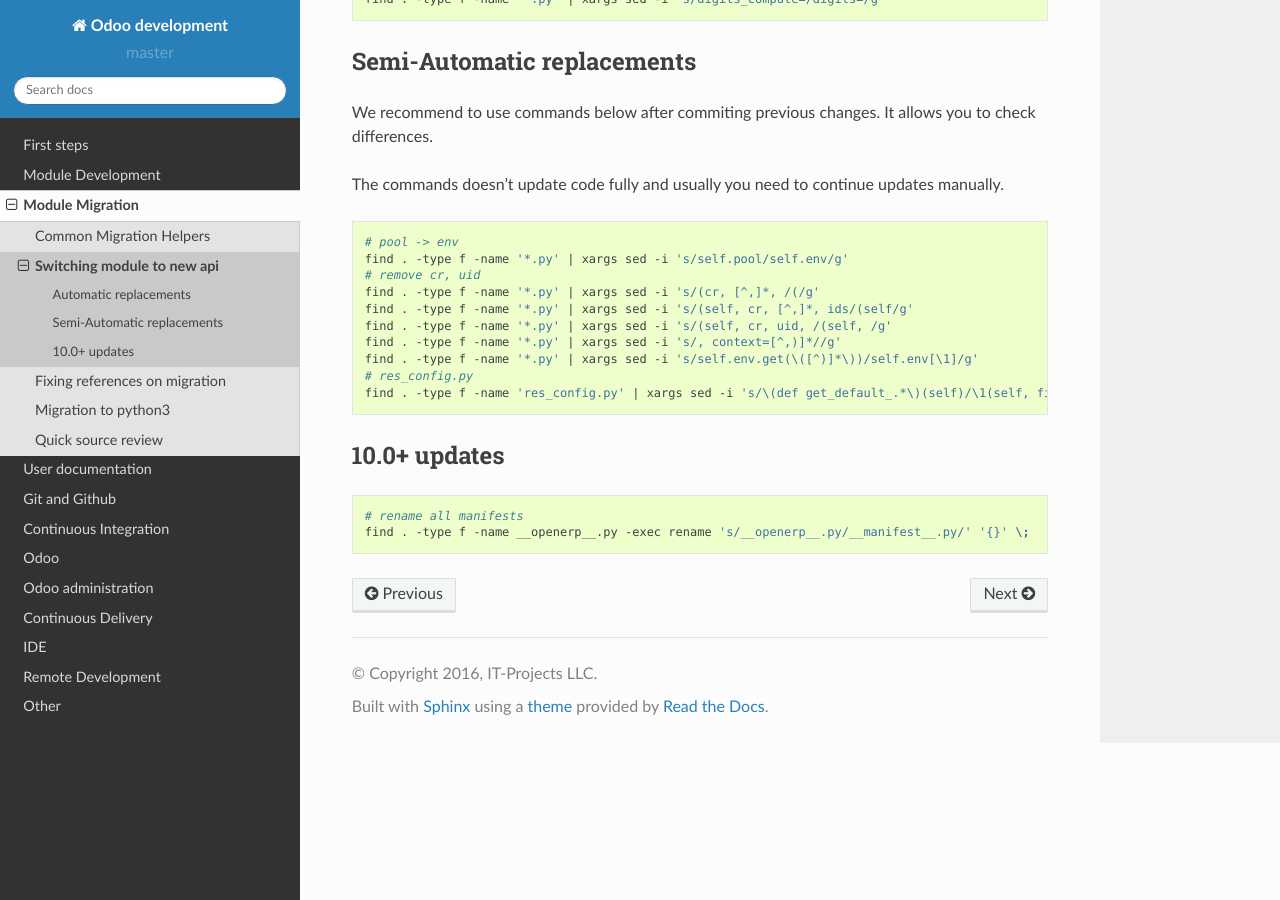
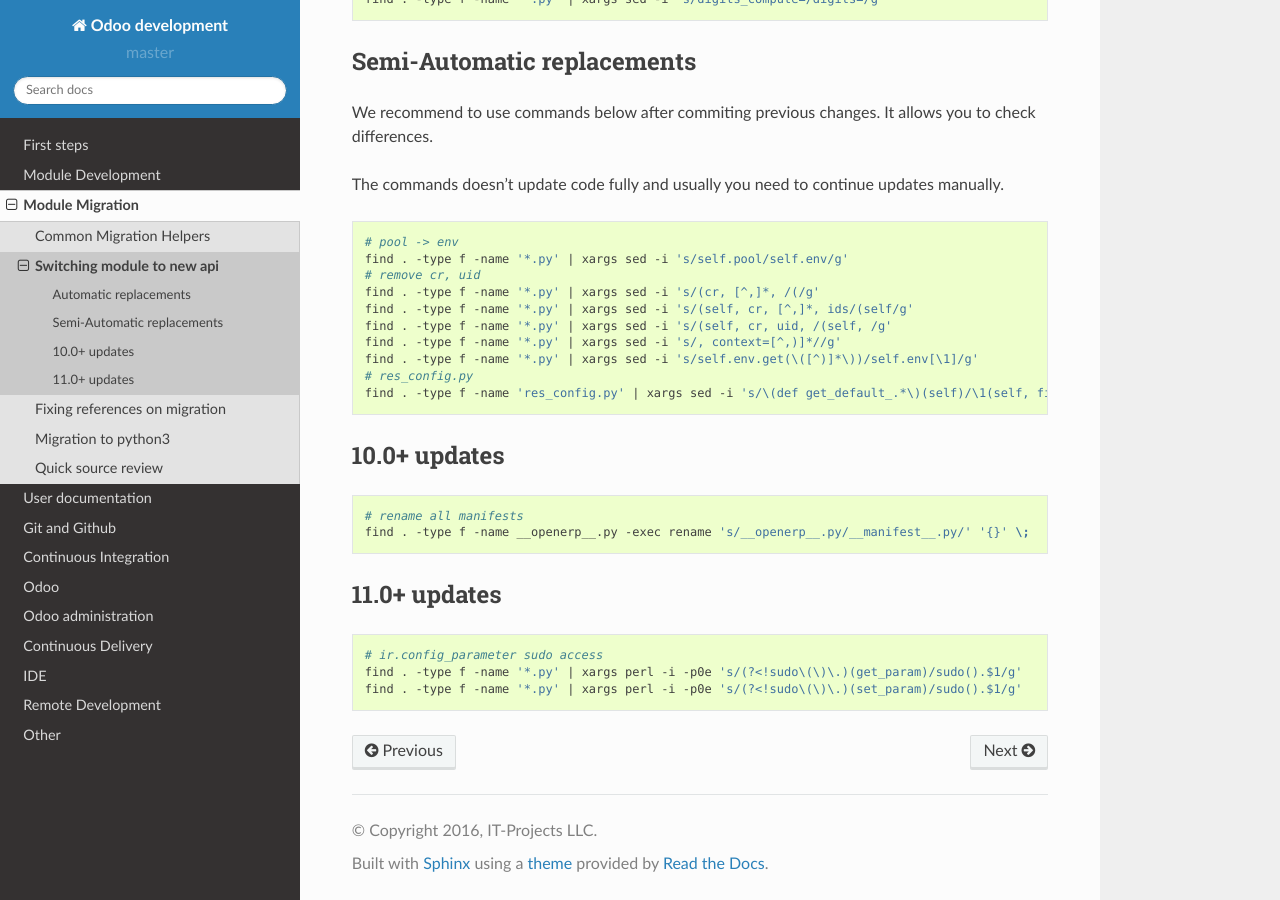
Before and after one commit to itpp-labs/odoo-development, a Sphinx documentation site: the page built from docs/migration/new-api.rst, in a window 1280 px wide and 900 px high, scrolled down 1145 px. Built offline with Sphinx 7.4.7 and the Read the Docs theme 2.0.0, drawn with Linux system fonts in a browser that asks for light colours; pages that are not in the unit, such as notebooks, are missing from menus.

Commit message:
[ADD] docs/migration/new-api.rst: ir.config_parameter sudo access

```diff
--- a/docs/migration/new-api.rst
+++ b/docs/migration/new-api.rst
@@ -90,3 +90,12 @@
 
     # rename all manifests
     find . -type f -name __openerp__.py -exec rename 's/__openerp__.py/__manifest__.py/' '{}' \;
+
+11.0+ updates
+=============
+
+.. code-block:: sh
+
+    # ir.config_parameter sudo access
+    find . -type f -name '*.py' | xargs perl -i -p0e 's/(?<!sudo\(\)\.)(get_param)/sudo().$1/g'
+    find . -type f -name '*.py' | xargs perl -i -p0e 's/(?<!sudo\(\)\.)(set_param)/sudo().$1/g'
```
